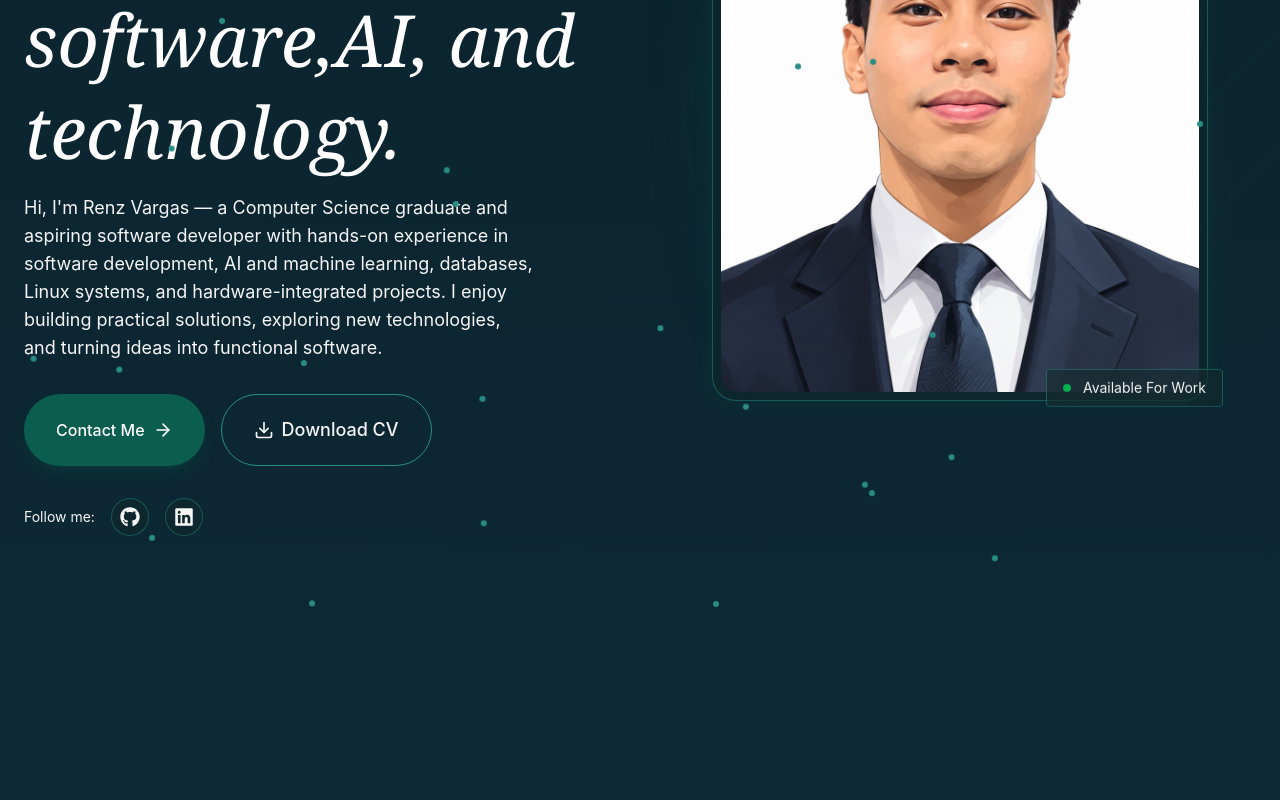
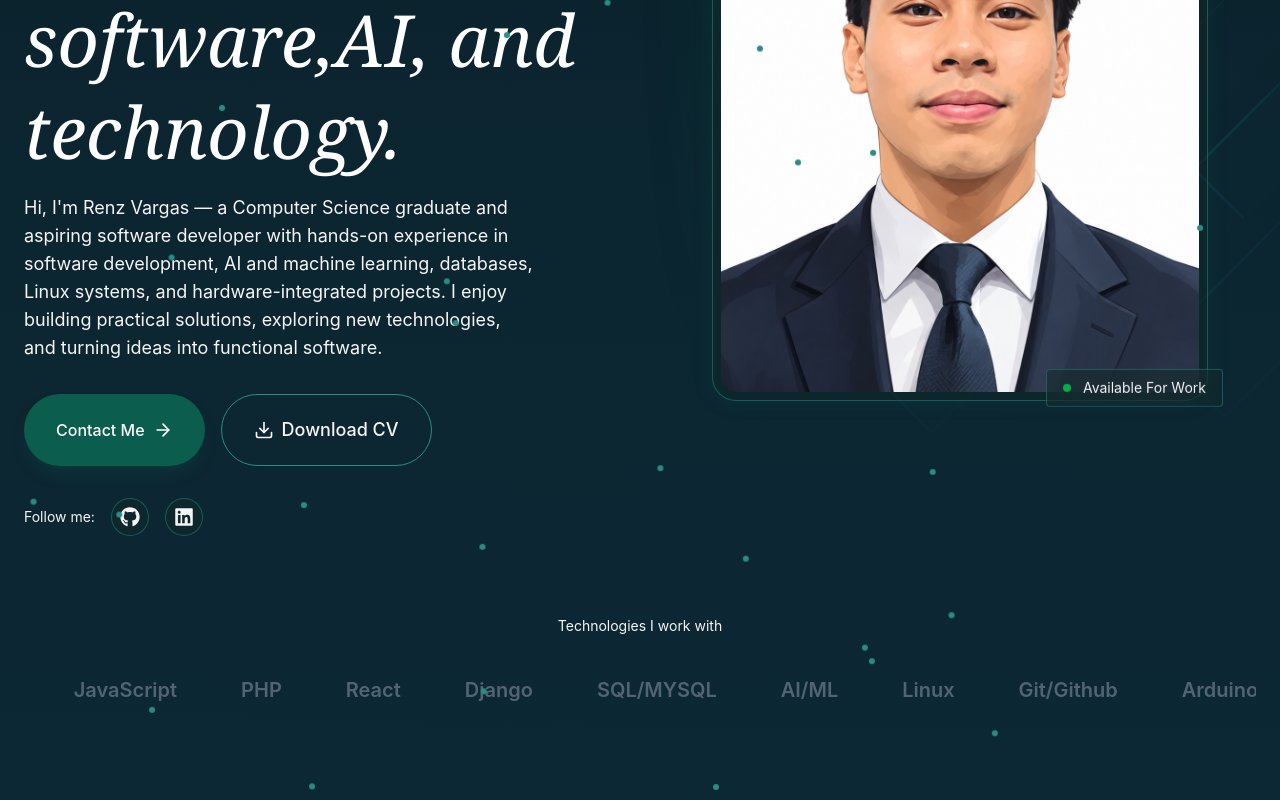
Before and after one commit to Primiyukii/Portfolio, a React (Vite) app: page / in a window 1280 px wide. Shown: the part 478-1278 px from the top of the page. Before the commit the page ends 1094 px from the top, so only its background shows below. Built offline with nearby package versions, Linux system fonts and the light colour scheme.

Commit message:
Hero Section

```diff
--- a/src/index.css
+++ b/src/index.css
@@ -12,8 +12,8 @@
   --color-secondary: #55b8f6;
   --color-secondary-foreground: #1b2f2e;
 
-  --color_muted: #718096;
-  --color_muted-foreground: #f5f5f5;
+  --color-muted: #718096;
+  --color-muted-foreground: #f5f5f5;
 
   --color-border: #298d85;
   --radius: 0.75rem;
@@ -110,12 +110,25 @@
     }
   }
 
+  @keyframes marquee {
+    0% {
+      transform: translateX(0);
+    }
+    100% {
+      transform: translateX(-50%);
+    }
+  }
+
   .animate-fade-in {
-        animation: fadeIn 0.5s ease-in-out both;
+    animation: fade-in 0.5s ease-in-out both;
   }
 
   .animate-float {
     animation: float 4s ease-in-out infinite;
+  }
+
+  .animate-marquee {
+    animation: marquee 30s linear infinite;
   }
 
   .animation-delay-100 {
@@ -160,7 +173,7 @@
   }
 
   .animated-border:hover {
-      background-color: color-mix (in, srgb, #43cbbf 15%, transparent);
+    background-color: color-mix(in srgb, #43cbbf 15%, transparent);
     backdrop-filter: blur(16px);
     box-shadow: 0 0 20px color-mix(in srgb, #43cbbf 20%, transparent);
   }
--- a/src/sections/Hero.jsx
+++ b/src/sections/Hero.jsx
@@ -2,6 +2,20 @@ import { ArrowRight, Download } from 'lucide-react';
 import { FaGithub, FaLinkedin} from 'react-icons/fa';
 import { Button } from '@/components/Button';
 import { AnimatedBorderButton } from '../components/AnimatedBorderButton';
+
+const skills = [
+  "Python",
+  "JavaScript",
+  "PHP",
+  "React",
+  "Django",
+  "SQL/MYSQL",
+  "AI/ML",
+  "Linux",
+  "Git/Github",
+  "Arduino",
+  "ESP32",
+];
 
 const socials = [
   { icon: FaGithub, href: "https://github.com/Primiyukii" },
@@ -119,9 +133,28 @@ export const Hero = () => {
                        <span className="whitespace-nowrap text-sm">Available For Work</span>
                       </div>
                    </div>
+
+                   <div>
+
+                   </div>
                 </div>
               </div>
             </div>
+          </div>
+
+          <div className="mt-20 animate-fade-in animation-delay-600">
+            <p className="text-sm text-muted-foreground mb-6 text-center">Technologies I work with</p>
+            <div className="relative overflow-hidden">
+              <div className="flex animate-marquee">
+                {[...skills, ...skills].map((skill, idx) => (
+                <div key={idx} className="flex-shrink-0 px-8 py-4">
+                  <span className="text-xl font-semibold text-gray-400/50 hover:text-gray-300 transition-colors">
+                  {skill}
+                  </span>
+                </div>
+              ))}
+               </div>
+              </div>
           </div>
         </div>
     </section>
```
Lines whose indentation alone changed are shown as unchanged.
